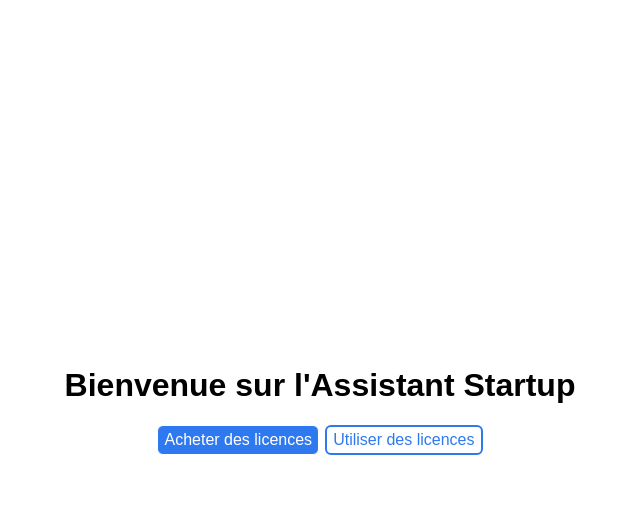
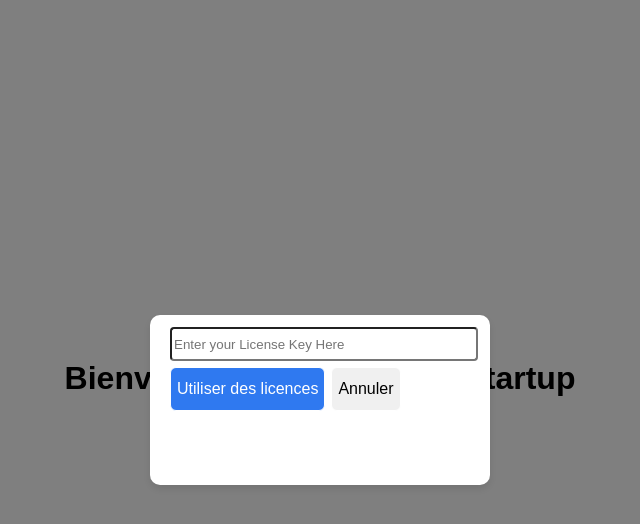
Before and after one commit to sanctity2k5/tts_webapp, a website: page public/index.html in a window 1280 px wide. Both pictures are taken after a click on the button "Utiliser des licences". Shown: the whole page, without its empty margins (320-960 px from the left). Drawn offline with Linux system fonts and the light colour scheme.

Commit message:
add buy and use license

```diff
--- a/public/assistant.js
+++ b/public/assistant.js
@@ -189,6 +189,7 @@ function visualizeAudio(analyser) {
     draw();
 }
 
+
 startBtn.addEventListener('click', startRecording);
 stopBtn.addEventListener('click', stopRecording);
 uploadBtn.addEventListener('click', uploadPitchDeck);
--- a/public/index.html
+++ b/public/index.html
@@ -1,24 +1,43 @@
 <!DOCTYPE html>
 <html lang="fr">
   <head>
-    <meta charset="UTF-8">
-    <meta name="viewport" content="width=device-width, initial-scale=1.0">
+    <meta charset="UTF-8" />
+    <meta name="viewport" content="width=device-width, initial-scale=1.0" />
     <title>Assistant Startup</title>
-    <link rel="stylesheet" href="style.css">
+    <link rel="stylesheet" href="style.css" />
   </head>
   <body>
     <div class="landing-container">
       <h1 class="welcomeText">Bienvenue sur l'Assistant Startup</h1>
       <div class="licenseButtons">
-        <button id="startButton">Acheter des licences</button>
-        <button id="stopButton">Utiliser des licences</button>
+        <a href="https://serenity838.gumroad.com/l/jhuppm" target="_blank">
+          <button id="buyLicense" class="startButton">
+            Acheter des licences
+          </button>
+        </a>
+        <button id="useLicense" class="stopButton" onclick="openModal()">
+          Utiliser des licences
+        </button>
       </div>
     </div>
 
-    <script>
-        document.getElementById('startButton').addEventListener('click', () => {
-            window.location.href = 'assistant.html';
-        });
-    </script>
+    <!--Liscence Key Modal -->
+    <div id="licenseModal" class="modal">
+      <p id="errorMessage" class="errorMessage"></p>
+      <input
+        type="text"
+        placeholder="Enter your License Key Here"
+        id="licenseInput"
+      />
+      <div class="licenseButtons">
+        <button id="use" class="startButton" onclick="verifyLicense()">
+          Utiliser des licences
+        </button>
+        <button class="stopButton" onclick="closeModal()">Annuler</button>
+      </div>
+    </div>
+    <div id="overlay" class="overlay"></div>
+
+    <script src="index.js"></script>
   </body>
 </html>
--- /dev/null
+++ b/public/index.js
@@ -0,0 +1,74 @@
+// Function to open the license modal
+function openModal() {
+    document.getElementById("licenseModal").style.display = "block";
+    document.getElementById("overlay").style.display = "block";
+  }
+
+  // Function to close the license modal
+  function closeModal() {
+    document.getElementById("licenseModal").style.display = "none";
+    document.getElementById("overlay").style.display = "none";
+  }
+
+  // Function to open the error modal
+  function openErrorModal() {
+    document.getElementById("errorModal").style.display = "block";
+    document.getElementById("errorOverlay").style.display = "block";
+  }
+
+  // Function to close the error modal
+  function closeErrorModal() {
+    document.getElementById("errorModal").style.display = "none";
+    document.getElementById("errorOverlay").style.display = "none";
+  }
+
+  // Event listener for "Utiliser des licences" button
+  document.getElementById("useLicense").addEventListener("click", openModal);
+
+  // Event listener for "Utiliser des licences" button inside the license modal
+  document.getElementById("use").addEventListener("click", verifyLicense);
+
+  // Event listener for "Annuler" button inside the license modal
+  document.getElementById("cancel").addEventListener("click", closeModal);
+
+  // Event listener for "Close" button inside the error modal
+  document.getElementById("closeError").addEventListener("click", closeErrorModal);
+
+  // Event listener for "Acheter des licences" button (if needed)
+  // document.getElementById("buyLicense").addEventListener("click", () => {
+  //   window.location.href = "https://serenity838.gumroad.com/l/jhuppm";
+  // });
+
+
+  //Verifying the Gumroad License Key
+    async function verifyLicense() {
+        const licenseKey = document.getElementById("licenseInput").value;
+        const response = await fetch('verifyLicense', {
+  method: 'POST',
+  headers: {
+    'Content-Type': 'application/json'
+  },
+  body: JSON.stringify({ licenseKey: licenseKey })
+})
+.then(response => {
+  if (!response.ok) {
+    throw new Error('Network response was not ok');
+  }
+  return response.json();
+})
+.then(data => {
+  console.log("Success============>", data);
+  if (data.success) {
+    // License key is valid, proceed to the next page
+    window.location.href = "assistant.html";
+  } else {
+    // License key is not valid, show an error message
+  }
+})
+.catch(error => {
+    document.getElementById('errorMessage').innerHTML = '<div class="errorContainer"><img src="assets/error.svg" alt="error-icon"><p class="errorMessage">Hé, vous avez entré une clé de licence invalide</p></div>';
+    console.log(error)
+  console.error('There has been a problem with your fetch operation:', error);
+});
+
+      }
--- a/public/style.css
+++ b/public/style.css
@@ -2,6 +2,9 @@ body, html {
     height: 100%;
     margin: 0;
     font-family: Arial, sans-serif;
+}
+a {
+    text-decoration: none;
 }
 
 .landing-container {
@@ -17,7 +20,7 @@ body, html {
     text-align: center;
 }
 
-#startButton, #stopButton, #startBtn, #stopBtn {
+.startButton, .stopButton, #startBtn, #stopBtn {
     display: flex;
     align-items: center;
     gap: 4px;
@@ -37,24 +40,26 @@ body, html {
     gap: 6px;
 }
 
-#startButton, #stopButton {
+.startButton, .stopButton {
     color: white;
     border-radius: 6px;
+    height: 44px;
 }
 
-#startButton:hover {
+.startButton:hover {
     background-color: rgb(25, 88, 190);
 }
 
-#stopButton {
-    background-color: #fff;
-    border: 2px solid rgb(47, 121, 240);
-    color : rgb(47, 121, 240);
+.stopButton {
+    background-color: #f0f0f0;
+    color : black;
+    box-shadow: #f0f0f0;
+    box-shadow: outset 5px 5px 10px rgba(0, 0, 0, 0.3);
 }
 
-#stopButton:hover {
-    background-color: #f0f0f0;
-    color: #000;
+.stopButton:hover {
+    background-color: #f5eeee;
+    border: 3px solid rgb(25, 88, 190);
 }
 
 .assistant-container {
@@ -85,3 +90,49 @@ body, html {
     font-weight: bold;
     gap: 6px;
 }
+
+/* Modal for license key input */
+.modal {
+    display: none;
+    position: fixed;
+    top: 50%;
+    left: 50%;
+    width: 300px;
+    height: 150px;
+    border-radius: 10px;
+    transform: translate(-50%, -50%);
+    padding-left: 20px;
+    padding-right: 20px;
+    padding-bottom: 20px;
+    background-color: #fff;
+    box-shadow: 0 4px 8px rgba(0, 0, 0, 0.1);
+    z-index: 1000;
+  }
+
+  .errorMessage{
+    color: red;
+    font-size: 12px;
+  }
+  .errorContainer {
+    display: flex;
+    flex-direction: row;
+    gap: 6px;
+  }
+
+  #licenseInput {
+    width: 100%;
+    height: 28px;
+    border-radius: 4px;
+    margin-bottom: 6px;
+  }
+
+  .overlay {
+    display: none;
+    position: fixed;
+    top: 0;
+    left: 0;
+    width: 100%;
+    height: 100%;
+    background-color: rgba(0, 0, 0, 0.5);
+    z-index: 999;
+}
```
Also changed, not shown: app.js (+25 -0 lines), .github/workflows/node.js.yml (deleted), .github/workflows/npm-publish.yml (deleted), public/assets/error.svg (added). Lines whose indentation alone changed are shown as unchanged.
